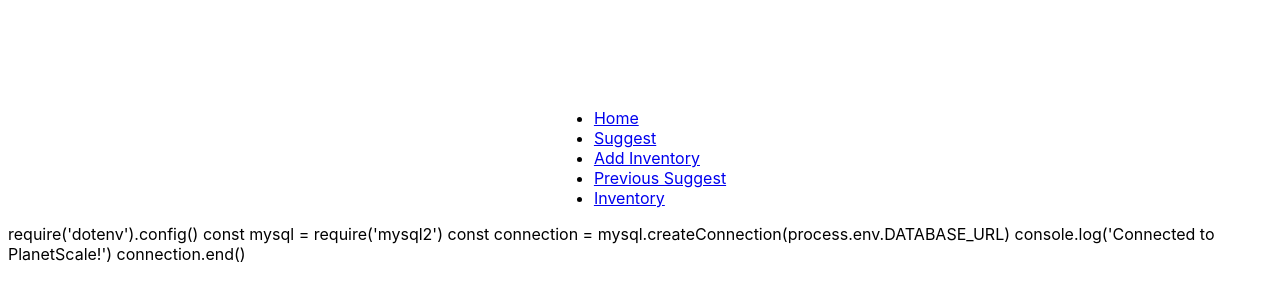
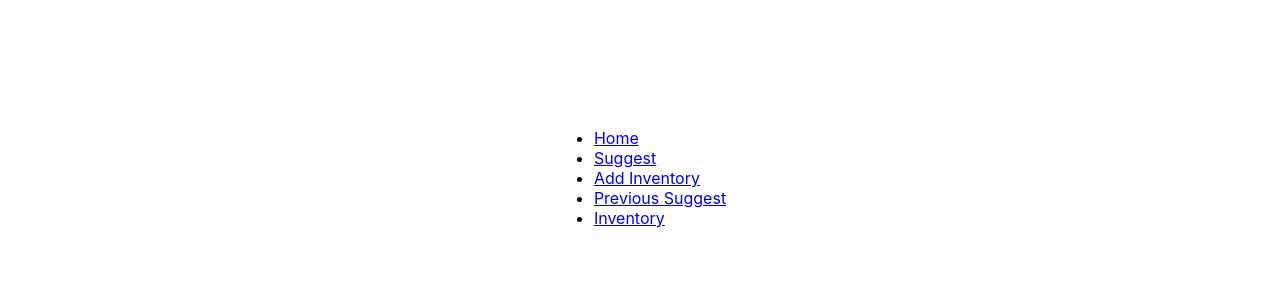
Before and after one commit to limtarh/fashionWeb, a Next.js app: page / in a window 1280 px wide. Shown: the part 222-522 px from the top of the page. Built offline with nearby package versions, Linux system fonts and the light colour scheme.

Commit message:
tying to work on the database and make suggest page work

```diff
--- a/package.json
+++ b/package.json
@@ -6,6 +6,7 @@
     "start": "next start"
   },
   "dependencies": {
+    "dotenv": "^16.3.1",
     "mysql2": "^3.4.0",
     "net": "^1.0.2",
     "next": "latest",
--- a/pages/index.js
+++ b/pages/index.js
@@ -2,17 +2,17 @@ import styles from '../styles/Home.module.css';
 import Navbar from '../components/Navbar';
 
 export default function Home() {
+  require('dotenv').config()
+  //const mysql = require('mysql2')
+  //const connection = mysql.createConnection(process.env.DATABASE_URL)
+  //console.log('Connected to PlanetScale!')
+  //onnection.end()
   return (
     <div className={styles.container}>
       <>
         <Navbar/>
       </>
 
-      require('dotenv').config()
-      const mysql = require('mysql2')
-      const connection = mysql.createConnection(process.env.DATABASE_URL)
-      console.log('Connected to PlanetScale!')
-      connection.end()
 
 
       <style jsx>{`
--- a/pages/suggest.js
+++ b/pages/suggest.js
@@ -74,3 +74,5 @@ function Suggest(){
 
     )
 }
+
+export default Suggest;
```
Also changed, not shown: 1 other file (tests, documents, lock files or other folders).
